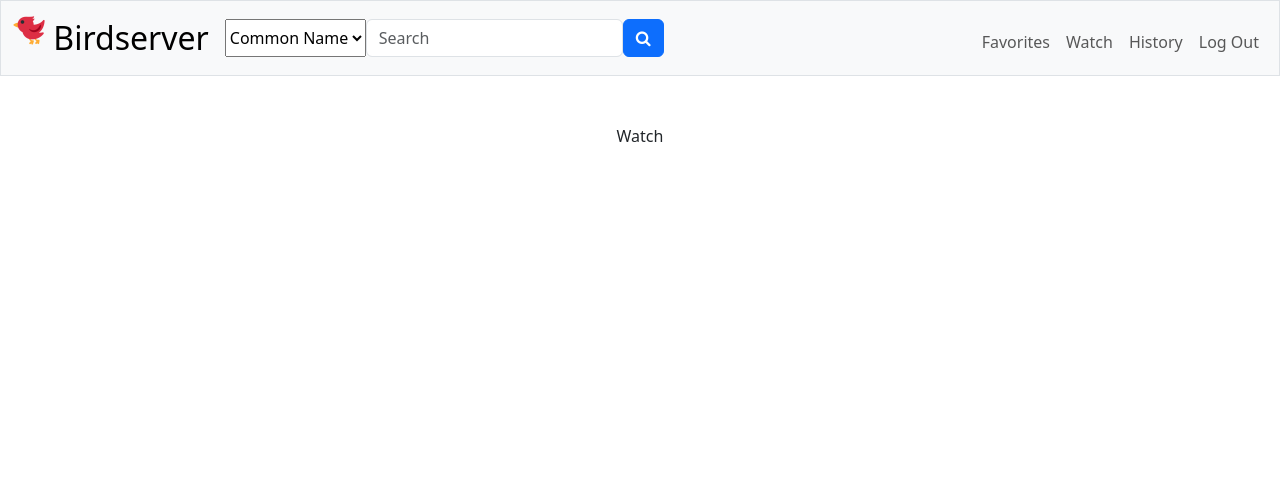
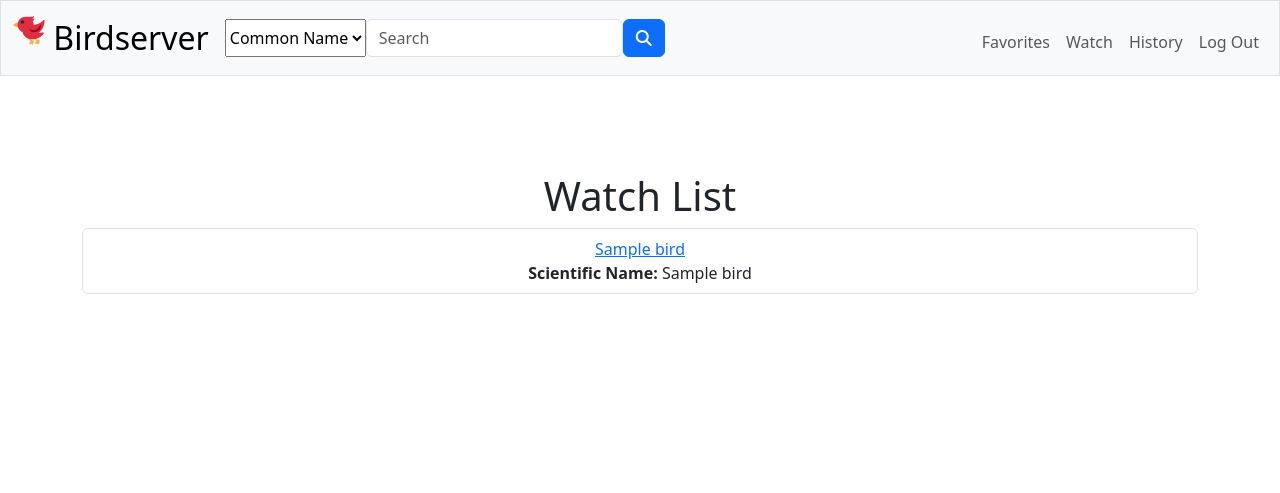
Before and after one commit to philosophist73/birdserver, a Flask app: page /watch in a window 1280 px wide. Shown: the top 493 px of the page. Run offline with Flask 3, Linux system fonts and the light colour scheme; the visitor is signed in with stand-in values (Sample User, id 1); tables that the repository leaves empty hold one stand-in row (values such as "Sample post"); parts of the project's set-up code (start-up, migrations or seed data) failed here and were passed over; some libraries are stand-ins or nearby versions.

Commit message:
implemented watch and favorites

```diff
--- a/app/models/bird.py
+++ b/app/models/bird.py
@@ -47,6 +47,12 @@ class Bird(Base):
     def search_by_species_code(species_code):
         return Bird.query.filter(Bird.species_code == species_code).all()
 
+    #TODO: rename this with underlines
     @staticmethod
     def getBirdbyID(bird_id):
         return Bird.query.filter(Bird.id == bird_id).first()
+
+    #TODO: rename this with underlines
+    @staticmethod
+    def get_bird_by_species_code(species_code):
+        return Bird.query.filter(Bird.species_code == species_code).first()
--- a/app/models/watch.py
+++ b/app/models/watch.py
@@ -3,6 +3,7 @@ from sqlalchemy import Integer, String, DateTime, Boolean, ForeignKey
 from sqlalchemy.orm import mapped_column
 
 from app.models import db, Base
+from app.models.bird import Bird, BirdException
 
 #for errors
 class WatchException(Exception):
@@ -23,16 +24,55 @@ class Watch(Base):
         self.bird_id = bird_id
 
     @staticmethod
-    def create(account_id, bird_id):
+    def add(account_id, bird_id):
         try:
-            watch = Watch(
-                account_id=account_id,
-                bird_id=bird_id,
-            )
+            watch = Watch.query.filter_by(account_id=account_id, bird_id=bird_id).first()
+            if not watch:
 
-            db.session.add(watch)
-            db.session.commit()
+                watch = Watch(
+                    account_id=account_id,
+                    bird_id=bird_id,
+                )
+
+                db.session.add(watch)
+                db.session.commit()
 
             return watch
         except Exception as e:
             raise WatchException(str(e))
+
+    @staticmethod
+    def remove(account_id, bird_id):
+        try:
+            watch = Watch.query.filter_by(account_id=account_id, bird_id=bird_id).first()
+            if watch:
+                db.session.delete(watch)
+                db.session.commit()
+
+            return watch
+        except Exception as e:
+            raise WatchException(str(e))
+
+    @staticmethod
+    def isWatched(account_id, bird_id):
+        try:
+            watch = Watch.query.filter_by(account_id=account_id, bird_id=bird_id).first()
+            if watch:
+                return True
+            else:
+                return False
+        except Exception as e:
+            raise Watch(str(e))
+
+    @staticmethod
+    def getWatchedBirds():
+        try:
+            watched = Watch.query.filter(Watch.account_id == session["user_id"]).all()
+            birds = []
+            for watch in watched:
+                bird = Bird.getBirdbyID(watch.bird_id)
+                birds.append(bird)
+            return birds
+
+        except Exception as e:
+            raise WatchException(str(e))
--- a/app/routes.py
+++ b/app/routes.py
@@ -126,12 +126,18 @@ def birddetails_get():
     print("VIEW: bird")
     species_code = request.args.get('species_code')
     bird_id = request.args.get('bird_id')
+
     if (species_code):
+        bird = Bird.get_bird_by_species_code(species_code)
         bird_details = lookupBirdDetails(species_code)
     elif (bird_id):
         bird = Bird.getBirdbyID(bird_id)
         bird_details = lookupBirdDetails(bird.species_code)
-    return render_template("bird.html", bird_details=bird_details)
+
+    favorite = Favorite.isFavorite(session["user_id"], bird.id)
+    watch = Watch.isWatched(session["user_id"], bird.id)
+
+    return render_template("bird.html", bird_details=bird_details, bird_id=bird.id, favorite=favorite, watch=watch)
 
 @birdserver.post("/create_sighting")
 @login_required
@@ -164,6 +170,7 @@ def create_sighting_post():
 def history_get():
     print("VIEW: history")
     user_id = session["user_id"]
+    #TODO: should this be in BirdSighting
     results = BirdSighting.query.join(History).filter(History.account_id == user_id).all()
     bird_sightings = []
     for result in results:
@@ -184,19 +191,22 @@ def history_get():
 @login_required
 def favorites_get():
     print("VIEW: favorites")
-    #TODO: look up favorites
-    return render_template("favorites.html")
+
+    birds = Favorite.getFavoriteBirds()
+    return render_template("favorites.html", birds=birds)
 
 @birdserver.get("/watch")
 @login_required
 def watch_get():
     print("VIEW: watch")
-    #TODO: look up watch
-    return render_template("watch.html")
+
+    birds = Watch.getWatchedBirds()
+    return render_template("watch.html", birds=birds)
 
 #TODO: cache
 @birdserver.post("/translate_location")
 def process_location():
+    print("VIEW: translate location")
     data = request.get_json()
     latitude = data.get('latitude')
     longitude = data.get('longitude')
@@ -205,15 +215,48 @@ def process_location():
 
 @birdserver.post("/add_favorite")
 def add_favorite():
-    bird_id = request.form.get("bird_id")
+    print("VIEW: add favorite")
+    data = request.get_json()
+    bird_id = data.get('id')
     account_id = session["user_id"]
-    Favorite.create(account_id, bird_id)
+
+    Favorite.add(account_id, bird_id)
 
     #no response needed
-    return None
+    return '', 200
+
+@birdserver.post("/remove_favorite")
+def remove_favorite():
+    print("VIEW: remove favorite")
+    data = request.get_json()
+    bird_id = data.get('id')
+    account_id = session["user_id"]
+
+    Favorite.remove(account_id, bird_id)
+
+    #no response needed
+    return '', 200
+
+#TODO: is this used anywhere?
+@birdserver.post("/is_favorite")
+def is_favorite():
+    print("VIEW: is favorite")
+    data = request.get_json()
+    print(data)
+    bird_id = data.get('bird_id')
+    account_id = session["user_id"]
+
+    #True or false
+    response = Favorite.isFavorite(account_id, bird_id)
+    response_data = {'favorite': response}
+    return jsonify(response_data)
+
+    #no response needed
+    return '', 200
 
 @birdserver.post("/edit_sighting")
 def edit_sighting():
+    print("VIEW: edit sighting")
     data = request.get_json()
     timestamp = data.get('timestamp')
     notes = data.get('notes')
@@ -224,3 +267,29 @@ def edit_sighting():
 
     #no response needed
     return '', 200
+
+@birdserver.post("/add_watch")
+def add_watch():
+    print("VIEW: add watch")
+    data = request.get_json()
+    print(data)
+    bird_id = data.get('id')
+    account_id = session["user_id"]
+
+    Watch.add(account_id, bird_id)
+
+    #no response needed
+    return '', 200
+
+@birdserver.post("/remove_watch")
+def remove_watch():
+    print("VIEW: remove watch")
+    data = request.get_json()
+    print(data)
+    bird_id = data.get('id')
+    account_id = session["user_id"]
+
+    Watch.remove(account_id, bird_id)
+
+    #no response needed
+    return '', 200
--- a/app/static/birdserver.js
+++ b/app/static/birdserver.js
@@ -126,6 +126,8 @@ $(document).ready( function () {
 
 
 //Submit the bird sighting modal
+//TODO: dont submit if no changes were made
+//TODO: dont reload the page, just update the table
 $(document).ready( function () {
     $('#submitEdit').on('click', function () {
         // Gather edited data from modal fields
@@ -149,7 +151,7 @@ $(document).ready( function () {
             data: JSON.stringify(jsonData),
             success: function (response) {
                 // Handle success
-                console.log('Data edited successfully!');
+                //console.log('Data edited successfully!');
                 location.reload();
             },
             error: function (error) {
@@ -161,3 +163,95 @@ $(document).ready( function () {
         //$('#editModal').modal('hide');
     });
 });
+
+//add or remove a bird to favorites
+$(document).ready(function() {
+    $('#favorite-icon').click(function() {
+
+        var birdId = $('#bird_id').val();
+        var jsonData = {
+            id: birdId
+        };
+
+        //this is a favorite
+        if ($('#favorite-icon').hasClass('fas')) {
+            console.log('fas');
+            $.ajax({
+                url: '/remove_favorite',
+                type: 'POST',
+                contentType: 'application/json',
+                data: JSON.stringify(jsonData),
+                success: function (response) {
+                    $('#favorite-icon').removeClass('fas').addClass('far');
+                },
+                error: function (error) {
+                    console.error('Error editing data:', error);
+                }
+            });
+        }
+        else {
+            console.log('far');
+            $.ajax({
+                url: '/add_favorite',
+                type: 'POST',
+                contentType: 'application/json',
+                data: JSON.stringify(jsonData),
+                success: function (response) {
+                    // Handle success
+                    $('#favorite-icon').removeClass('far').addClass('fas');
+                    console.log('Data edited successfully!');
+                },
+                error: function (error) {
+                    // Handle error
+                    console.error('Error editing data:', error);
+                }
+            });
+        }
+    });
+});
+
+//add or remove a bird to watch
+$(document).ready(function() {
+    $('#watch-icon').click(function() {
+
+        var birdId = $('#bird_id').val();
+        var jsonData = {
+            id: birdId
+        };
+
+        //this is a favorite
+        if ($('#watch-icon').hasClass('fa-eye')) {
+            console.log('fa-eye');
+            $.ajax({
+                url: '/remove_watch',
+                type: 'POST',
+                contentType: 'application/json',
+                data: JSON.stringify(jsonData),
+                success: function (response) {
+                    $('#watch-icon').removeClass('fa-eye').addClass('fa-eye-slash');
+                },
+                error: function (error) {
+                    console.error('Error editing data:', error);
+                }
+            });
+        }
+        else {
+            console.log('fa-eye-slash');
+            $.ajax({
+                url: '/add_watch',
+                type: 'POST',
+                contentType: 'application/json',
+                data: JSON.stringify(jsonData),
+                success: function (response) {
+                    // Handle success
+                    $('#watch-icon').removeClass('fa-eye-slash').addClass('fa-eye');
+                    console.log('Data edited successfully!');
+                },
+                error: function (error) {
+                    // Handle error
+                    console.error('Error editing data:', error);
+                }
+            });
+        }
+    });
+});
--- a/app/templates/history.html
+++ b/app/templates/history.html
@@ -66,7 +66,7 @@
                         <textarea class="form-control" id="editNotes" name="notes" rows="4"></textarea>
                     </div>
                     <div class="form-group">
-                        <label for="location">Notes:</label>
+                        <label for="location">Location:</label>
                         <textarea class="form-control" id="editLocation" name="location" rows="4"></textarea>
                     </div>
                 </form>
--- a/app/templates/layout.html
+++ b/app/templates/layout.html
@@ -10,7 +10,8 @@
         <link href="https://cdn.jsdelivr.net/npm/bootstrap@5.3.2/dist/css/bootstrap.min.css" rel="stylesheet" integrity="sha384-T3c6CoIi6uLrA9TneNEoa7RxnatzjcDSCmG1MXxSR1GAsXEV/Dwwykc2MPK8M2HN" crossorigin="anonymous">
         <!--datatables css had to come after boostrap css to render table correctly-->
         <link rel="stylesheet" href="https://cdn.datatables.net/1.10.21/css/jquery.dataTables.min.css">
-        <link rel="stylesheet" href="https://cdnjs.cloudflare.com/ajax/libs/font-awesome/4.7.0/css/font-awesome.min.css">
+        <!--<link rel="stylesheet" href="https://cdnjs.cloudflare.com/ajax/libs/font-awesome/4.7.0/css/font-awesome.min.css">-->
+        <link rel="stylesheet" href="https://cdnjs.cloudflare.com/ajax/libs/font-awesome/6.4.0/css/all.min.css">
         <link href="/static/styles.css" rel="stylesheet">
         <!-- override of boostrap with Bootswatch-->
         <!--<link href="/static/bootstrap.min.css" rel="stylesheet">-->
--- a/app/templates/watch.html
+++ b/app/templates/watch.html
@@ -5,6 +5,15 @@
 {% endblock %}
 
 {% block main %}
-    Watch
-
+    <div class="container mt-5">
+        <h1>Watch List</h1>
+        <ul class="list-group">
+            {% for bird in birds %}
+                <li class="list-group-item">
+                    <a href="/bird?bird_id={{bird.id}}">{{ bird.common_name }}</a><br>
+                    <strong>Scientific Name:</strong> {{ bird.scientific_name }}
+                </li>
+            {% endfor %}
+        </ul>
+    </div>
 {% endblock %}
```
Also changed, not shown: app/models/favorite.py (+47 -7 lines), app/templates/bird.html (+14 -1 lines), app/templates/favorites.html (+11 -2 lines).
